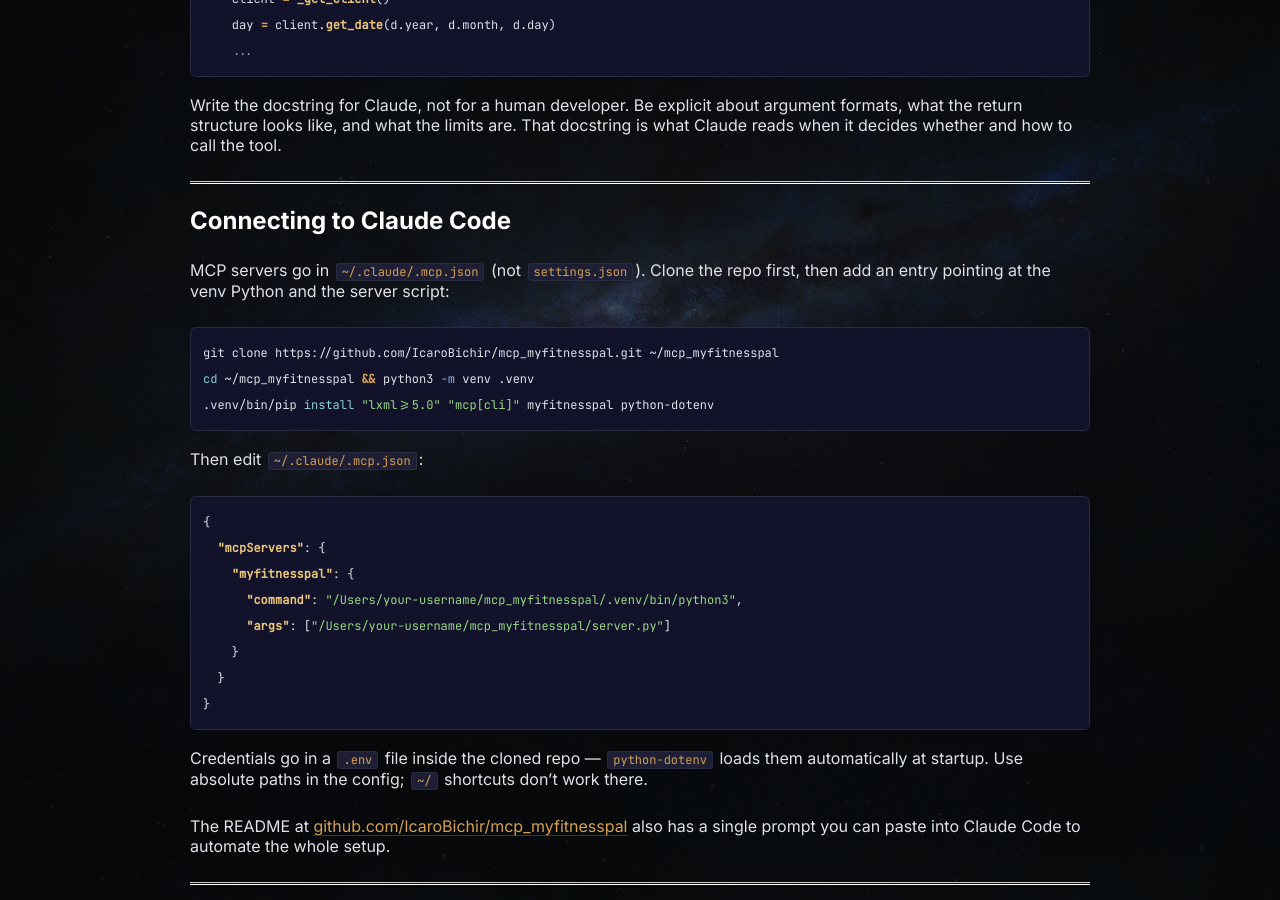
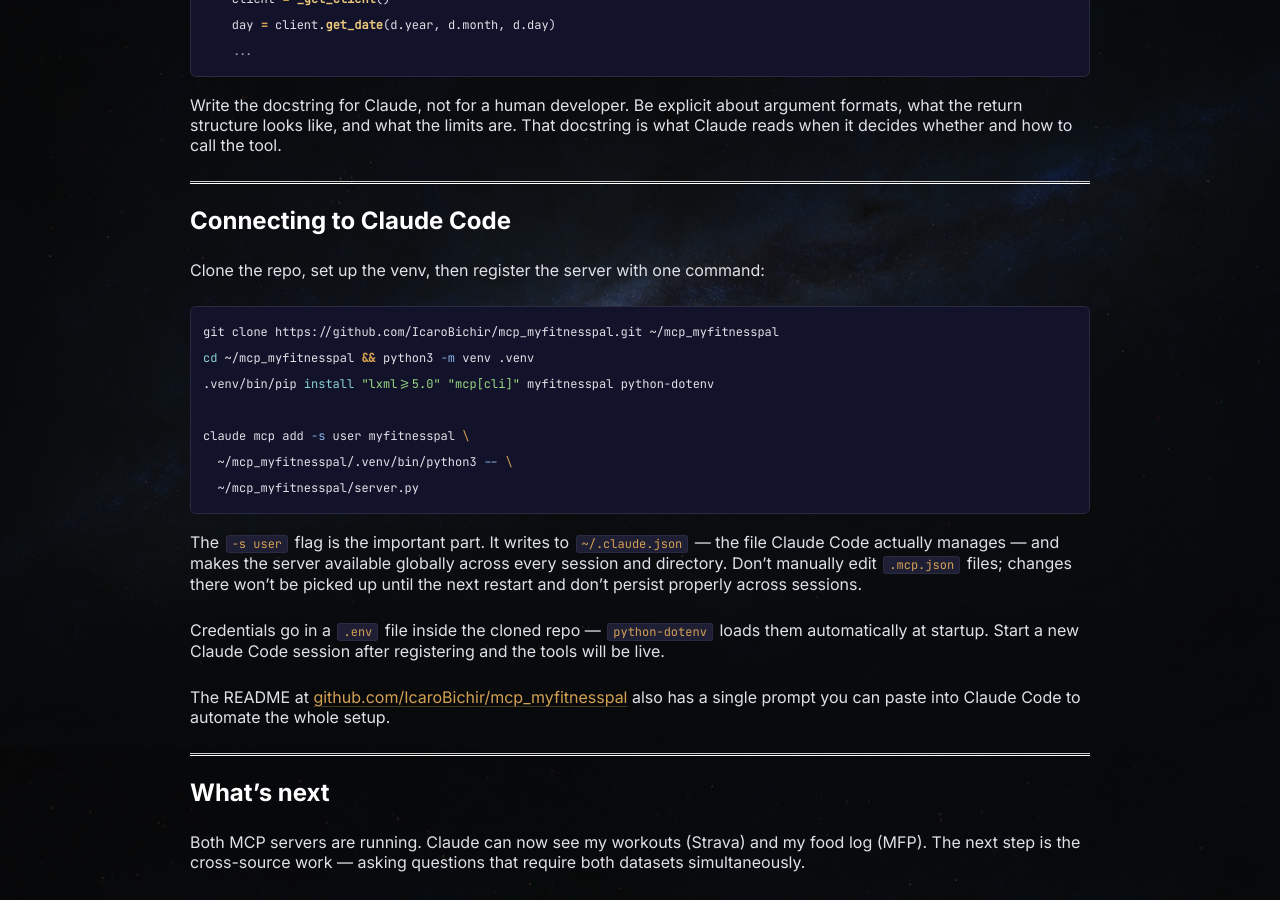
Before and after one commit to IcaroBichir/infocrazy, a Jekyll site: the page built from _posts/2026-05-05-mfp-mcp-part-2-the-build.markdown, in a window 1280 px wide and 900 px high, scrolled down 3752 px. Built offline with Jekyll 4.4.1, drawn with Linux system fonts in a browser that asks for light colours; nearby versions of some CDN libraries.

Commit message:
Fix connection instructions: claude mcp add -s user, not manual .mcp.json

````diff
--- a/_posts/2026-05-05-mfp-mcp-part-2-the-build.markdown
+++ b/_posts/2026-05-05-mfp-mcp-part-2-the-build.markdown
@@ -165,28 +165,21 @@
 
 ### Connecting to Claude Code
 
-MCP servers go in `~/.claude/.mcp.json` (not `settings.json`). Clone the repo first, then add an entry pointing at the venv Python and the server script:
+Clone the repo, set up the venv, then register the server with one command:
 
 ```bash
 git clone https://github.com/IcaroBichir/mcp_myfitnesspal.git ~/mcp_myfitnesspal
 cd ~/mcp_myfitnesspal && python3 -m venv .venv
 .venv/bin/pip install "lxml>=5.0" "mcp[cli]" myfitnesspal python-dotenv
+
+claude mcp add -s user myfitnesspal \
+  ~/mcp_myfitnesspal/.venv/bin/python3 -- \
+  ~/mcp_myfitnesspal/server.py
 ```
 
-Then edit `~/.claude/.mcp.json`:
+The `-s user` flag is the important part. It writes to `~/.claude.json` — the file Claude Code actually manages — and makes the server available globally across every session and directory. Don't manually edit `.mcp.json` files; changes there won't be picked up until the next restart and don't persist properly across sessions.
 
-```json
-{
-  "mcpServers": {
-    "myfitnesspal": {
-      "command": "/Users/your-username/mcp_myfitnesspal/.venv/bin/python3",
-      "args": ["/Users/your-username/mcp_myfitnesspal/server.py"]
-    }
-  }
-}
-```
-
-Credentials go in a `.env` file inside the cloned repo — `python-dotenv` loads them automatically at startup. Use absolute paths in the config; `~/` shortcuts don't work there.
+Credentials go in a `.env` file inside the cloned repo — `python-dotenv` loads them automatically at startup. Start a new Claude Code session after registering and the tools will be live.
 
 The README at [github.com/IcaroBichir/mcp_myfitnesspal](https://github.com/IcaroBichir/mcp_myfitnesspal) also has a single prompt you can paste into Claude Code to automate the whole setup.
 
````
